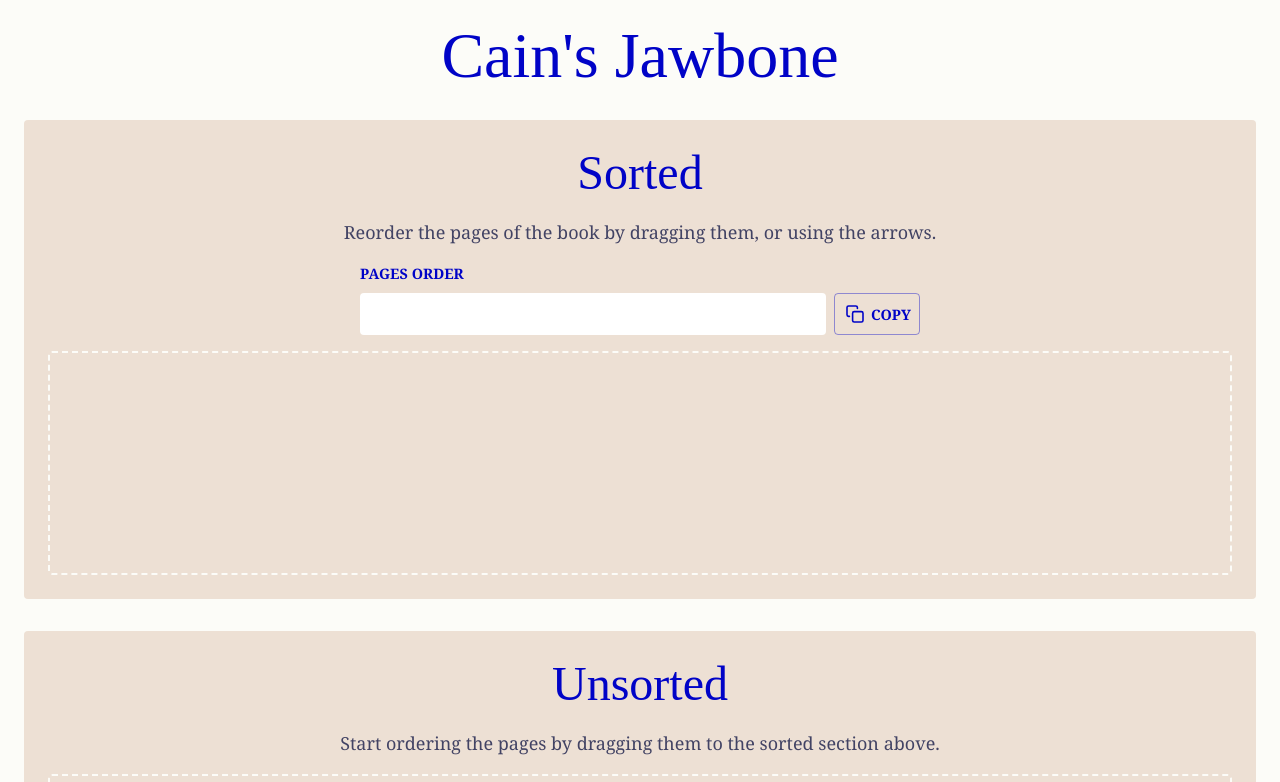
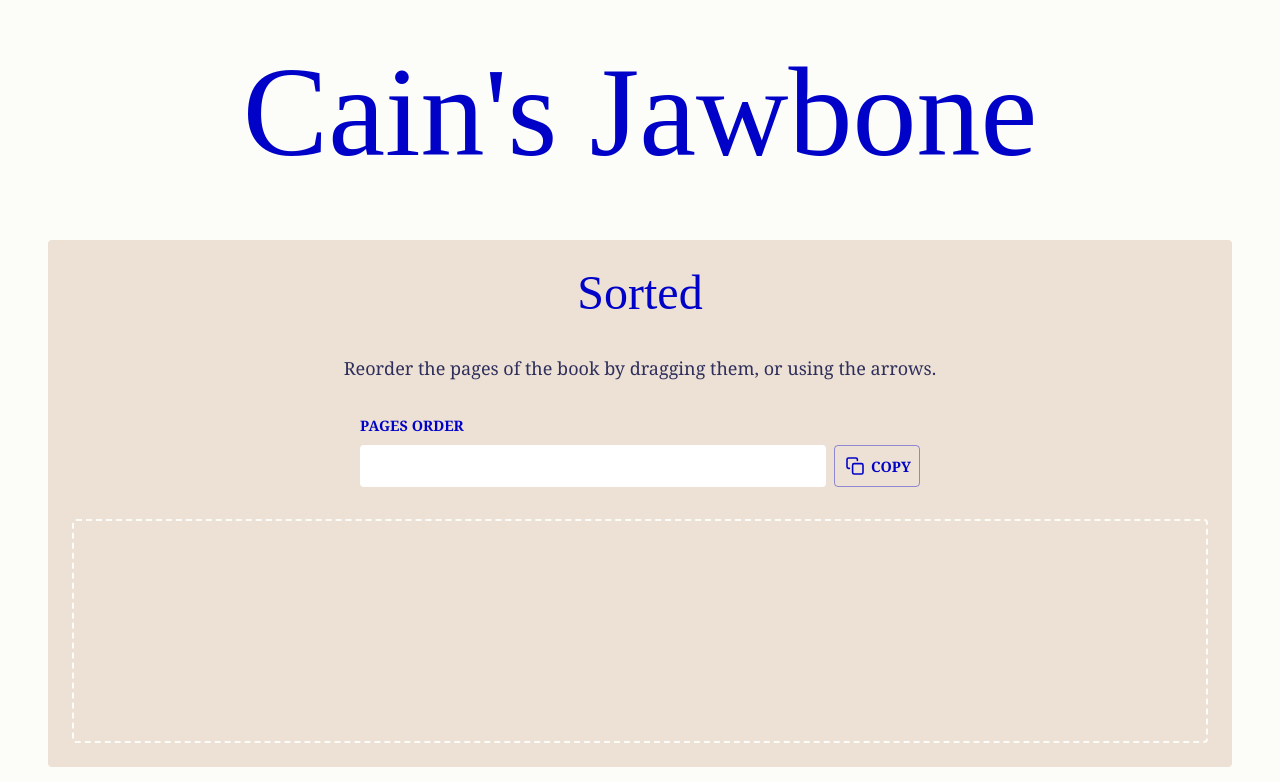
Before and after one commit to hgcl/cains-jawbone, a Vue app: page /book in a window 1280 px wide. Shown: the top 782 px of the page. Built offline with nearby package versions, Linux system fonts and the light colour scheme; a web font is replaced by a local one.

Commit message:
style: edit paddings and gaps to make layout more breathable

```diff
--- a/src/assets/base.css
+++ b/src/assets/base.css
@@ -10,15 +10,15 @@
   --token-yellow: hsl(60, 45%, 98%);
   --token-yellow-mute: hsl(29, 42%, 88%);
 
-  --token-black: rgb(42, 38, 56);
+  --token-black: rgb(49, 43, 70);
 
   --token-blue: rgb(0, 3, 199);
   --token-blue-no-opacity: 0, 3, 199;
 
-  --token-blue-dark: rgb(171, 188, 247);
+  --token-blue-dark: rgb(43, 156, 248);
   --token-blue-dark-no-opacity: 171, 188, 247;
 
-  --token-blue-mute: rgb(66, 67, 100);
+  --token-blue-mute: rgb(46, 47, 92);
 
   --token-grey-light: rgba(60, 84, 121, 0.29);
   --token-grey-dark: rgba(76, 78, 99, 0.65);
@@ -49,6 +49,7 @@
   --padding-m: calc(1.5 * 16px);
   --padding-s: 16px;
   --padding-xs: calc(0.5 * 16px);
+  --gap-xl: calc(4 * 16px);
   --gap-l: calc(2 * 16px);
   --gap-m: 16px;
   --gap-s: calc(0.5 * 16px);
--- a/src/components/DropZones/DropZones.vue
+++ b/src/components/DropZones/DropZones.vue
@@ -196,6 +196,7 @@
   .dropzone__list-one,
   .dropzone__list-two {
     padding: var(--padding-m);
+    gap: var(--gap-l);
   }
   .dropzone__card-list {
     flex-direction: row;
--- a/src/views/Book.vue
+++ b/src/views/Book.vue
@@ -25,8 +25,17 @@
 
 /* MEDIA QUERIES */
 @media (width > 568px) {
+  h1 {
+    font-size: 10vw;
+  }
   main {
     padding: var(--padding-m);
+    gap: var(--gap-xl);
+  }
+}
+@media (width > 800px) {
+  main {
+    padding: var(--padding-l);
   }
 }
 </style>
```
